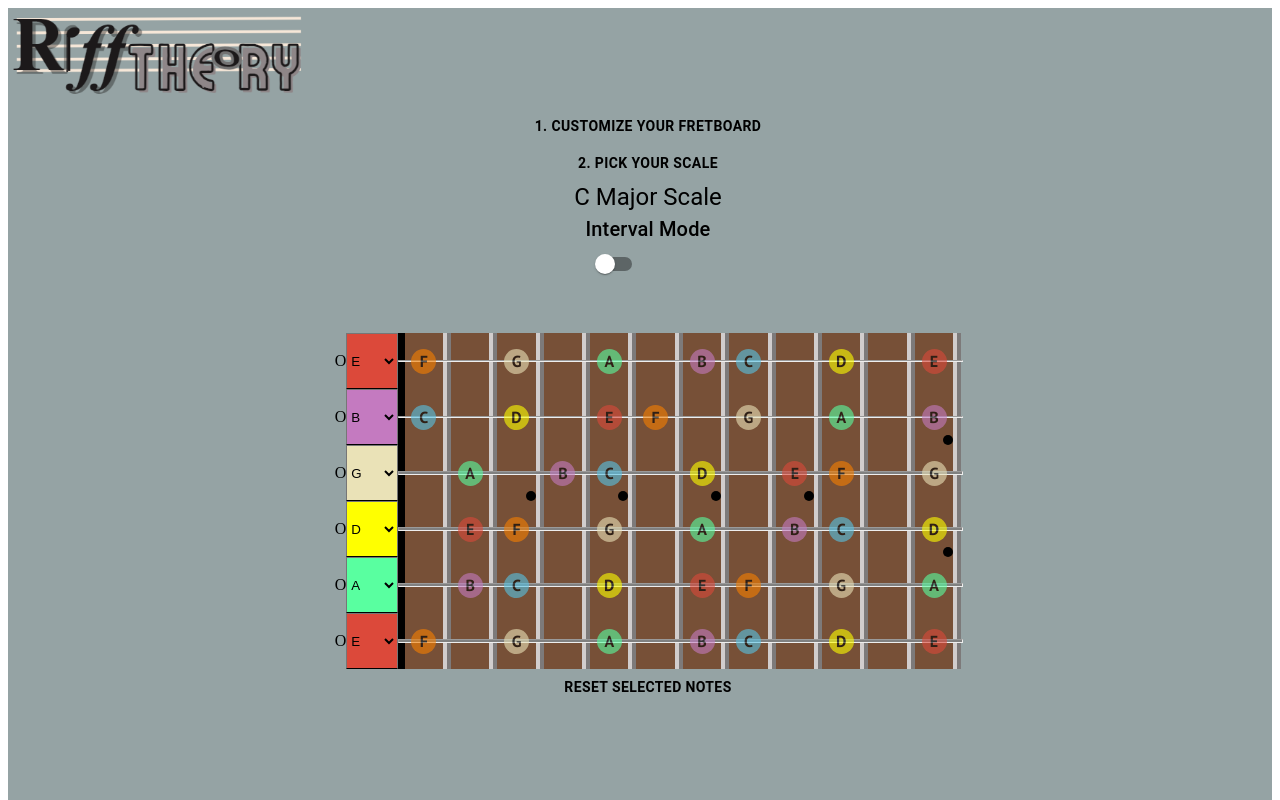
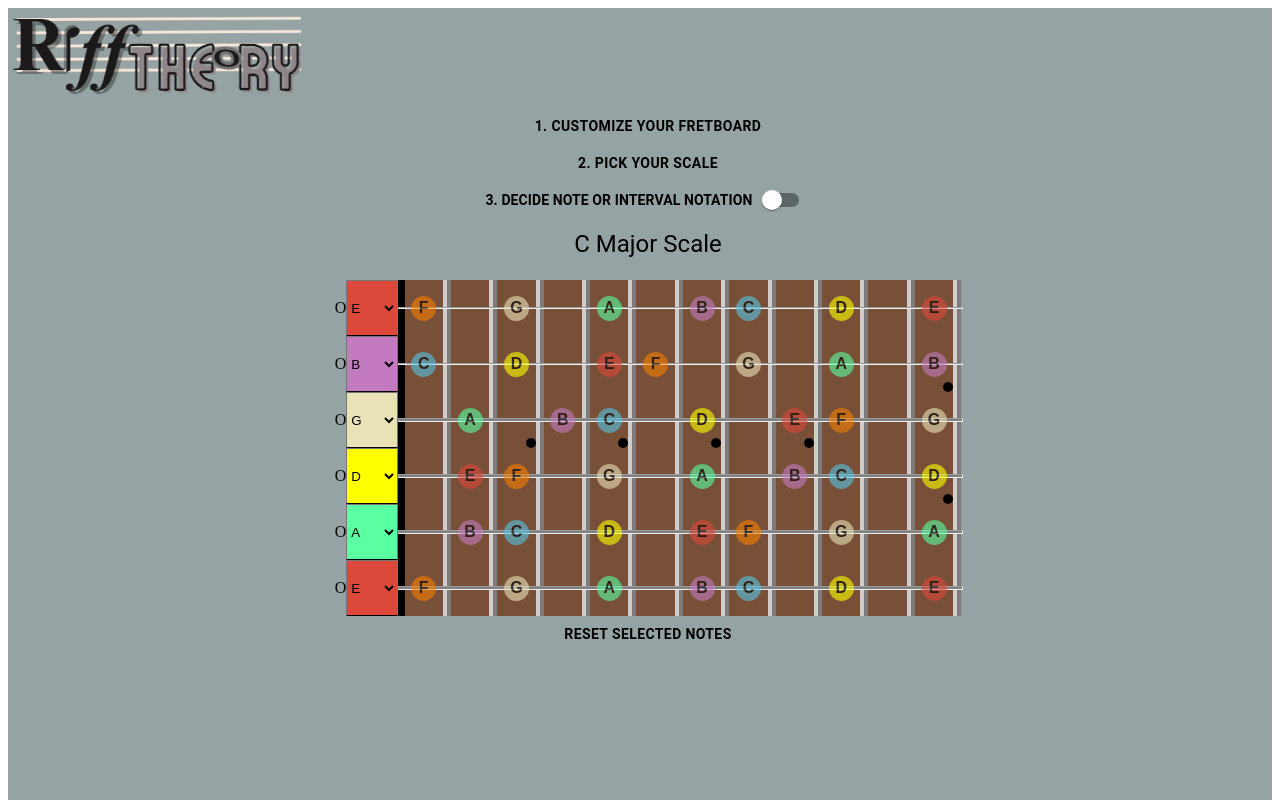
Before and after one commit to ShirelleW/RiffTheory, a Next.js app: page / in a window 1280 px wide. Shown: the top 800 px of the page. Built offline with nearby package versions, Linux system fonts and the light colour scheme.

Commit message:
compact design control

```diff
--- a/pages/Controls.jsx
+++ b/pages/Controls.jsx
@@ -11,12 +11,12 @@ import styles from '../styles/Styles.module.css'
 const Controls = () => {
 
     const [selectedNotes, setSelectedNotes] = useState([])
-    const [modeNotes, setModeNotes] = useState(["C", "D", "E", "F", "G", "A", "B", "C"])
+    const [modeNotes, setModeNotes] = useState(["C", "D", "E", "F", "G", "A", "B"])
     const [keyChange, setKeyChange] = useState("C")
     const [scaleType, setScaleType] = useState("Major Scale")
 
     const [intervalMode, setIntevalMode] = useState(false)
-    const [scaleIntervals, setScaleIntervals] = useState([])
+    const [scaleIntervals, setScaleIntervals] = useState(["P1", "M2", "M3", "P4", "P5", "M6", "M7"])
 
     const [stringSet, setStringSet] = useState({
         1: "E", 2: "B", 3: "G", 4: "D", 5: "A", 6: "E"
@@ -47,6 +47,7 @@ const Controls = () => {
             setScaleIntervals
         }}>
             <div className={styles.mainContainer}>
+                <div className={styles.Controls}>
                     <StringFretModal
                         numOfStrings={numOfStrings}
                         numOfFrets={numOfFrets}
@@ -58,6 +59,13 @@ const Controls = () => {
                         keyChange={keyChange}
                         scaleType={scaleType}
                     />
+                    <div id={styles.intervalSwitch}>
+                        <Typography id={styles.intervalSwitch} variant="h6" component="h6">3. DECIDE NOTE OR INTERVAL NOTATION</Typography>
+                        <Switch checked={intervalMode} onChange={handleIntervalMode}></Switch>
+                    </div>
+                </div>
+
+                <div className={styles.scaleTitle}>
                     {
                         scaleData.length === 0 &&
                         <Typography variant="h5" component="h2">
@@ -69,11 +77,8 @@ const Controls = () => {
                             {scaleData[0].name}
                         </Typography>
                     }
+                </div>
 
-                <div>
-                    <Typography variant="h6" component="h6">Interval Mode</Typography>
-                    <Switch checked={intervalMode} onChange={handleIntervalMode}></Switch>
-                </div>
 
                 <div className={styles.fretboardHolder}>
 
--- a/src/String.jsx
+++ b/src/String.jsx
@@ -132,5 +132,7 @@ String.propTypes = {
     openNote: PropTypes.string,
     openView: PropTypes.bool,
     noteHexes: PropTypes.array,
-    scaleNotes: PropTypes.array
+    scaleNotes: PropTypes.array,
+    scaleIntervals: PropTypes.array,
+    intervalMode: PropTypes.bool
 };
--- a/styles/Styles.module.css
+++ b/styles/Styles.module.css
@@ -1,5 +1,3 @@
-@import url('https://fonts.googleapis.com/css2?family=PT+Sans:ital,wght@0,400;0,700;1,400;1,700&display=swap');
-
 .mainStyle {
     background-color: #95A3A4;
 }
@@ -15,17 +13,27 @@
 .mainContainer {
     display: flex;
     flex-direction: column;
+    align-content: space-evenly;
     align-items: center;
     width: 100vw;
-    height: 100vh;
+    height: 120vh;
 }
 
-/* .controller{
+.Controls{
+    height: 100px;
     display: flex;
     flex-direction: column;
-    justify-content: space-between;
-    width: 12vw;
-} */
+    align-items: center;
+    align-content: space-between;
+}
+
+#intervalSwitch{
+    display: flex;
+    flex-direction: row;
+    align-items: center;
+    font-size: 14px;
+    font-weight: bold;
+}
 
 #pickTitle {
     color: black;
@@ -153,6 +161,9 @@
     height: 20px;
 }
 
+.scaleTitle{
+    margin-top: 20px;
+}
 .openNoteSelector {
     width: 4vw;
     height: 7vh;
@@ -160,7 +171,7 @@
 }
 
 .fretboardHolder {
-    margin-top: 50px;
+    margin-top: 20px;
     display: flex;
     justify-content: space-evenly;
 }
```
Lines whose indentation alone changed are shown as unchanged.
